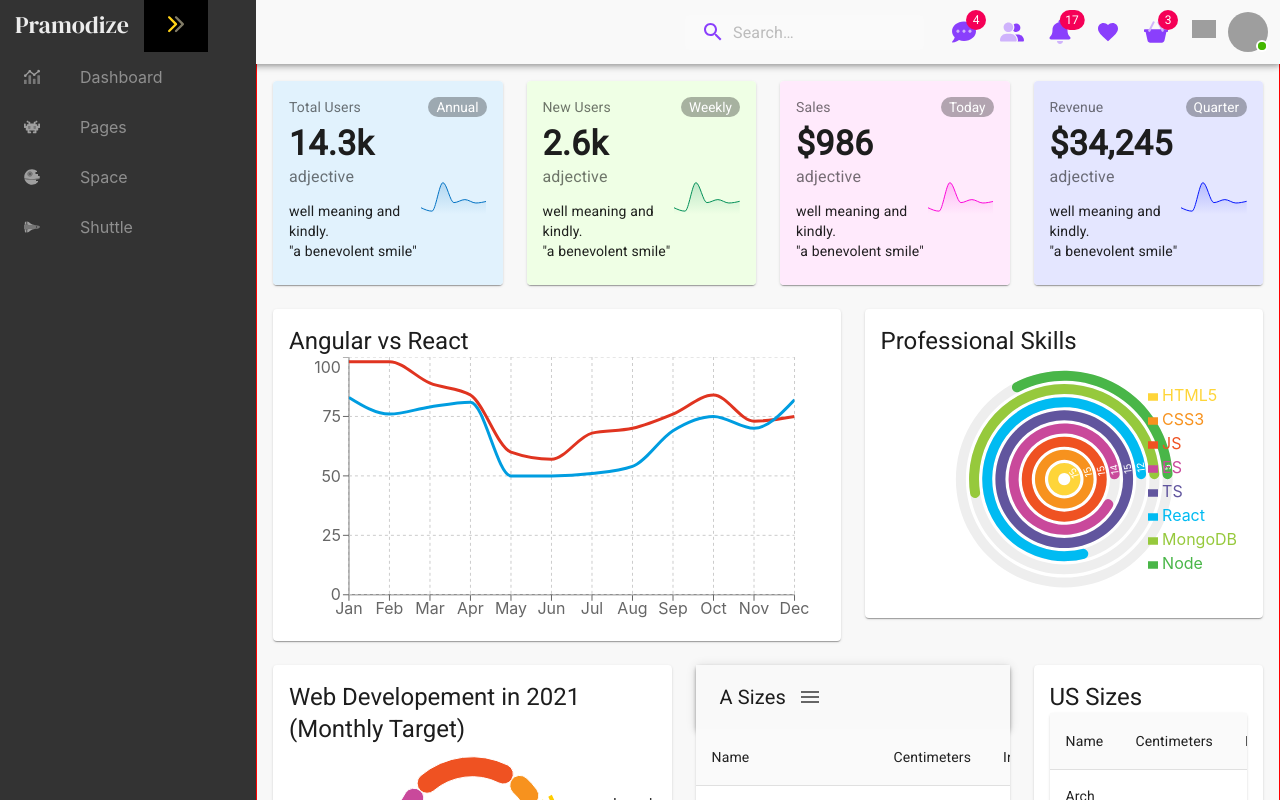
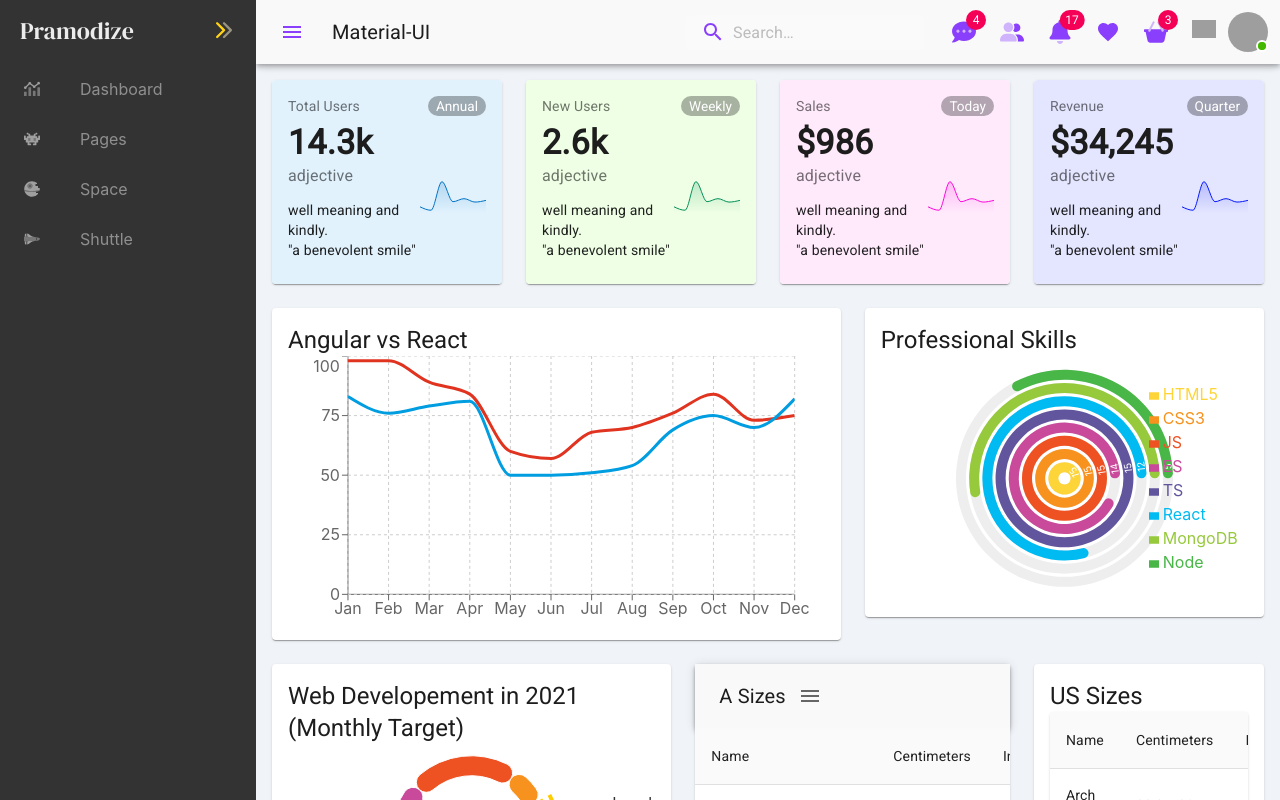
Before and after one commit to pramodboda/pramodize-dashboard, a React (Create React App) app: page / in a window 1280 px wide. Shown: the top 800 px of the page. Built offline with nearby package versions, Linux system fonts and the light colour scheme; grey boxes are pictures that could not be loaded.

Commit message:
updated Sidebar and AppBar

```diff
--- a/src/App.css
+++ b/src/App.css
@@ -57,7 +57,7 @@ html {
 
 body {
   color: black;
-  background-color: #f8f8f8;
+  background-color: #f0f3f7;
   margin: 0;
   padding: 0;
 }
@@ -83,13 +83,18 @@ h1,h2,h3,h4,h5,h6{
   transition: margin-left 300ms ease;
   position: relative;
 
-/*
   flex: 1 1 0%;
   display: flex;
   flex-direction: column;
-  max-width: 100%; */
-border: 1px solid red;
-display: block;
+  max-width: 100%;
+}
+
+
+
+.wrapper .MuiAppBar-positionFixed{
+  margin-left: 0rem;
+  width: calc(100% - 16rem);
+  transition: width 300ms ease;
 }
 
 .main{
--- a/src/components/Navbar/Navbar.jsx
+++ b/src/components/Navbar/Navbar.jsx
@@ -82,6 +82,7 @@ const useStyles = makeStyles((theme) => ({
       display: "none",
     },
   },
+
 }));
 
 const avatarImg = makeStyles((theme) => ({
@@ -150,6 +151,7 @@ const Navbar = () => {
   const menuId = "primary-search-account-menu";
   const renderMenu = (
     <Menu
+      MenuProps={{disableScrollLocak: true}}
       anchorEl={anchorEl}
       anchorOrigin={{ vertical: "top", horizontal: "right" }}
       id={menuId}
--- a/src/components/Sidebar/SidebarStyles.css
+++ b/src/components/Sidebar/SidebarStyles.css
@@ -67,37 +67,27 @@
   transition: var(--transition-speed);
 }
 
-.side-navbar .logo a{
-  /* font-weight: bold; */
-  /* text-transform: uppercase; */
+/* .side-navbar .logo a{
   margin-bottom: 1rem;
   text-align: center;
   color: var(--text-secondary);
   background: var(--bg-secondary);
   font-size: 1.5rem;
-  /* letter-spacing: 0.3ch; */
-  width: 100%;
   text-decoration: none;
   padding: 12px 15px;
-}
+} */
 
 .pramodizeBrand{
   font-family: "DM Serif Display",serif;
-  padding: 12px 15px;
+  color: var(--text-secondary);
+  display: inline-block;
+  padding: 12px 20px;
+  width: 9.5rem;
+
+  font-size: 1.5rem;
+  text-decoration: none;
+  transition: width 300ms ease;
 }
-
-/*
-.side-navbar .logo a{
-  font-weight: bold;
-  text-transform: uppercase;
-  margin-bottom: 1rem;
-  text-align: center;
-  color: var(--text-secondary);
-  background: var(--bg-secondary);
-  font-size: 1.5rem;
-  letter-spacing: 0.3ch;
-  width: 100%;
-} */
 
 .side-navbar .logo svg {
   width: 1rem;
@@ -117,9 +107,8 @@
 }
 
 .side-navbar-toggle-btn {
-  background: #000;
   width: 4rem;
-  padding: 15px 0;
+  padding: 21px 0;
   display: inline-block;
   text-align: center;
 
@@ -144,6 +133,11 @@
 
 .side-navbar-minimize .side-navbar:hover {
     width: 16rem;
+}
+
+.side-navbar-minimize .wrapper .MuiAppBar-positionFixed{
+  margin-left: 4rem;
+  width: calc(100% - 4rem);
 }
 
 
```
Also changed, not shown: src/components/Menus/FeaturesMenu/FeaturesMenu.jsx (added, +17 -0 lines).
